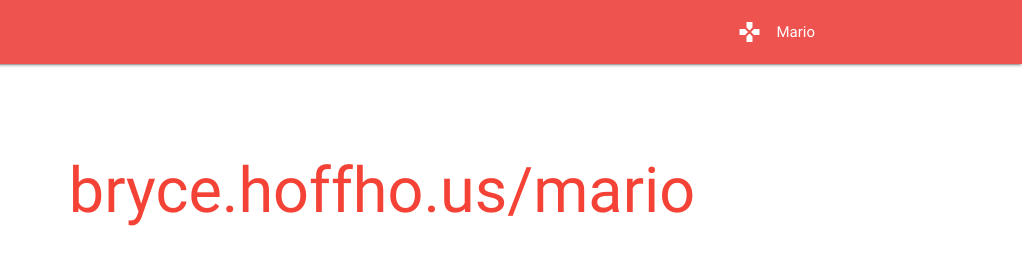
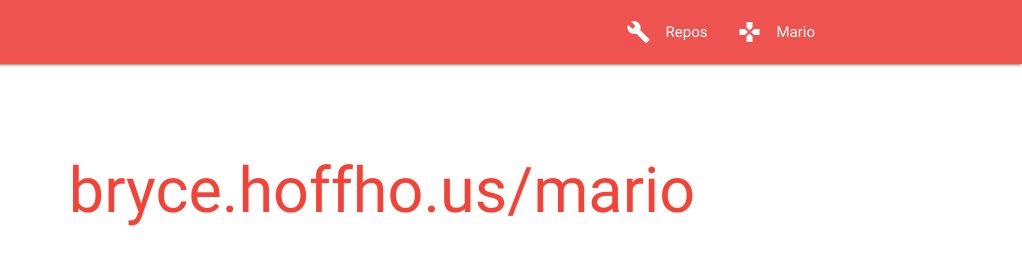
Before and after one commit to vexio/vehicola.github.io, a plain HTML site: page mario/index.html in a window 1280 px wide. Shown: the top 280 px of the page, 258-1280 px from the left. Drawn offline with nearby package versions, Linux system fonts and the light colour scheme; a script that the page names is missing.

Commit message:
Update index.html

```diff
--- a/mario/index.html
+++ b/mario/index.html
@@ -25,10 +25,12 @@
   <nav class="red lighten-1" role="navigation">
     <div class="nav-wrapper container"><a id="logo-container" href="http://bryce.hoffho.us/" class="brand-logo"><img src="http://emojipedia-us.s3.amazonaws.com/cache/de/fa/defa0e7fab3650cfcf2b4562f94230a5.png" alt="B" style="width:62px;height:62px;"></a>
       <ul class="right hide-on-med-and-down">
+        <li><a href="/repos"><i class="material-icons left">build</i>Repos</a></li>
         <li><a href="/mario"><i class="material-icons left">games</i>Mario</a></li>
       </ul>
 
       <ul id="nav-mobile" class="side-nav">
+	      <li><a href="/repos"><i class="material-icons left">build</i>Repos</a></li>
         <li><a href="/mario"><i class="material-icons">games</i>Mario</a></li>
       </ul>
       <a href="#" data-activates="nav-mobile" class="button-collapse"><i class="material-icons">menu</i></a>
```
